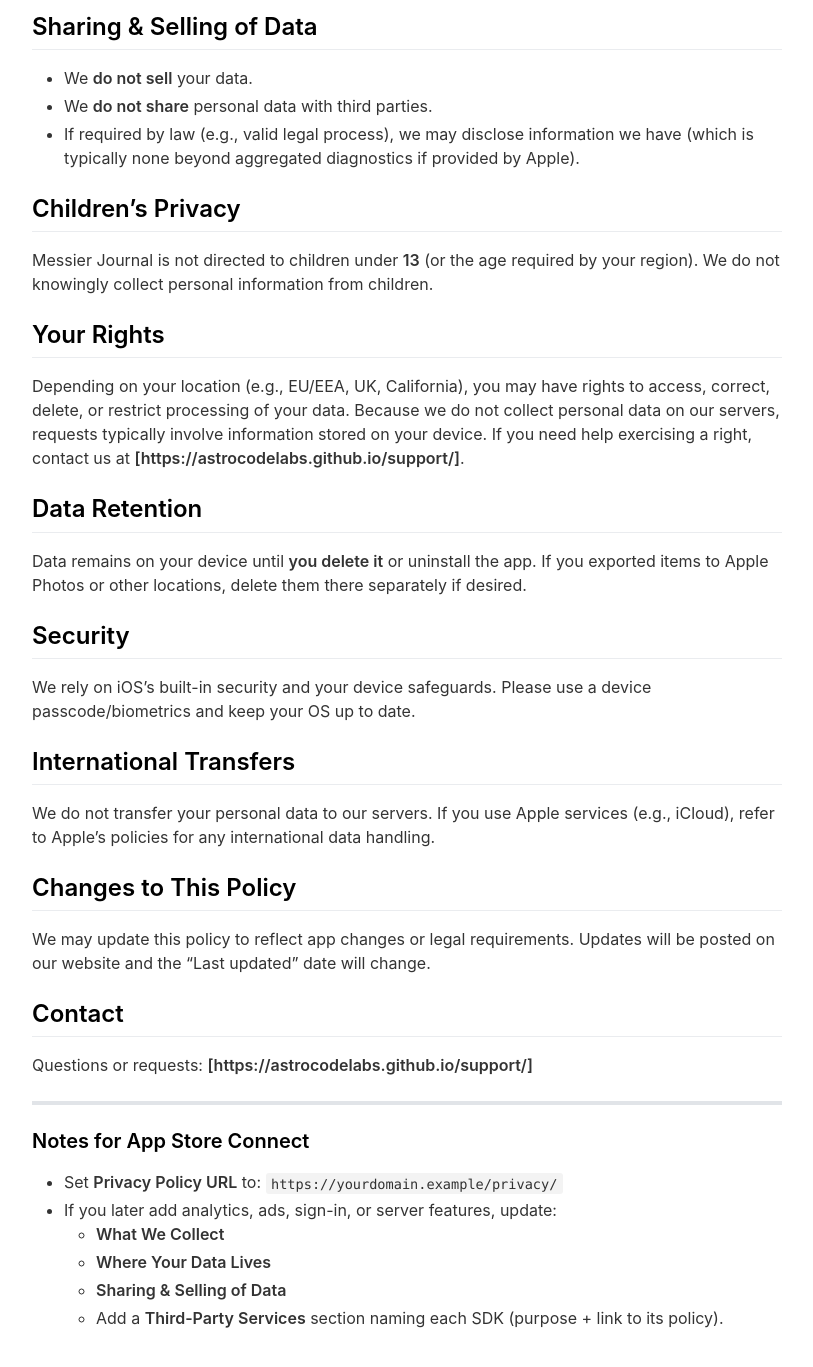
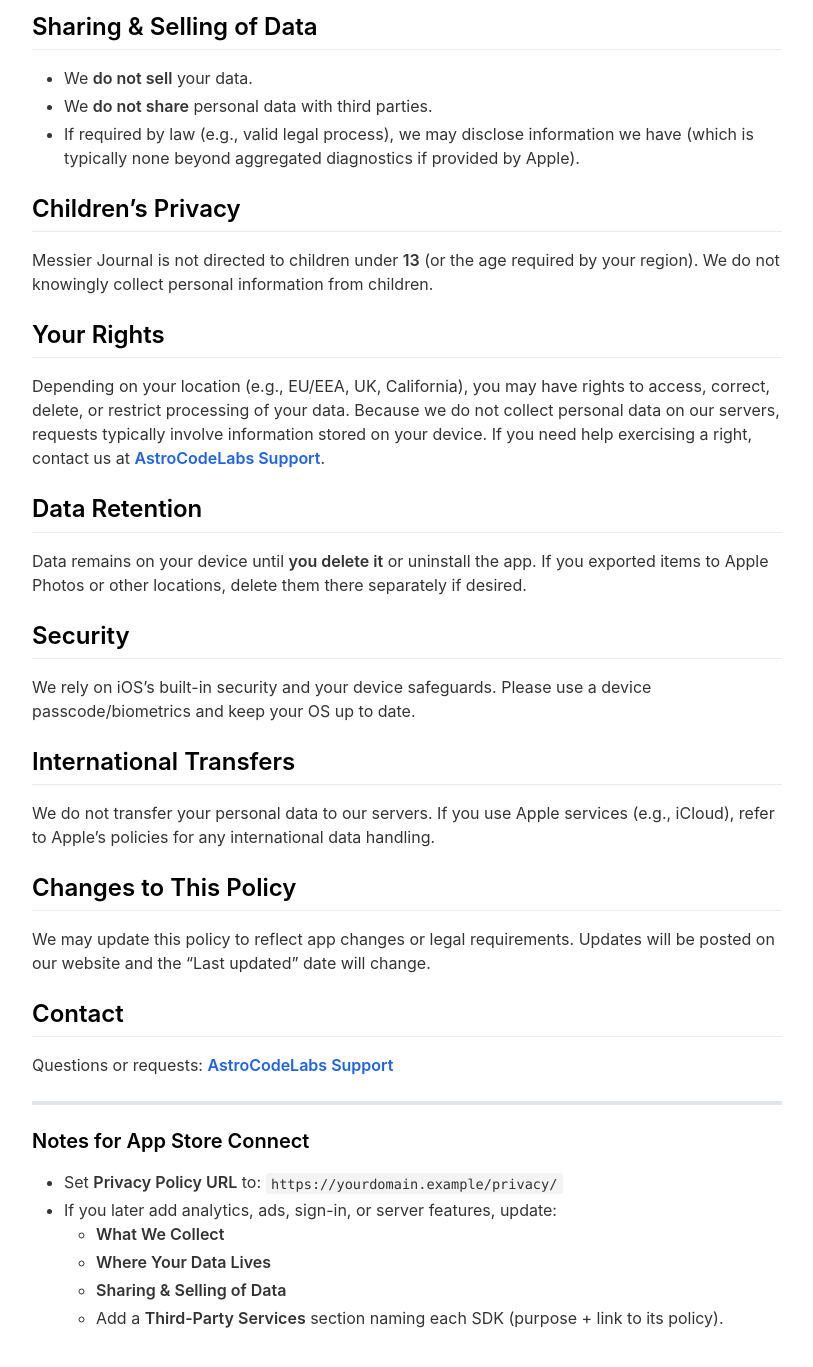
Before and after one commit to AstroCodeLabs/astrocodelabs.github.io, a Jekyll site: the page built from _pages/privacypolicy.md, in a window 1280 px wide and 1400 px high, scrolled down 1130 px. Shown: the top 1367 px of the window, without its empty margins (233-1046 px from the left). Built offline with Jekyll 4.4.1, drawn with Linux system fonts in a browser that asks for light colours; nearby versions of some CDN libraries; some of the changed lines change nothing that is shown; some of the changed text lies outside the part shown.

Commit message:
Update privacypolicy.md
added support links

```diff
--- a/_pages/privacypolicy.md
+++ b/_pages/privacypolicy.md
@@ -9,7 +9,7 @@
 
 **App:** Messier Journal
 **Developer:** Damon Degner (“we,” “us,” or “our”)
-**Contact:** [https://astrocodelabs.github.io/support/](https://astrocodelabs.github.io/support/)
+**Contact:** [AstroCodeLabs Support](https://astrocodelabs.github.io/support/)
 **Website:** [https//:astrocodelab.github.io](https://astrocodelab.github.io)
 
 ---
@@ -43,7 +43,7 @@
 Messier Journal is not directed to children under **13** (or the age required by your region). We do not knowingly collect personal information from children.
 
 ## Your Rights
-Depending on your location (e.g., EU/EEA, UK, California), you may have rights to access, correct, delete, or restrict processing of your data. Because we do not collect personal data on our servers, requests typically involve information stored on your device. If you need help exercising a right, contact us at **[https://astrocodelabs.github.io/support/]**.
+Depending on your location (e.g., EU/EEA, UK, California), you may have rights to access, correct, delete, or restrict processing of your data. Because we do not collect personal data on our servers, requests typically involve information stored on your device. If you need help exercising a right, contact us at **[AstroCodeLabs Support](https://astrocodelabs.github.io/support/)**.
 
 ## Data Retention
 Data remains on your device until **you delete it** or uninstall the app. If you exported items to Apple Photos or other locations, delete them there separately if desired.
@@ -58,7 +58,7 @@
 We may update this policy to reflect app changes or legal requirements. Updates will be posted on our website and the “Last updated” date will change.
 
 ## Contact
-Questions or requests: **[https://astrocodelabs.github.io/support/]**
+Questions or requests: **[AstroCodeLabs Support](https://astrocodelabs.github.io/support/)**
 
 ---
 
```
